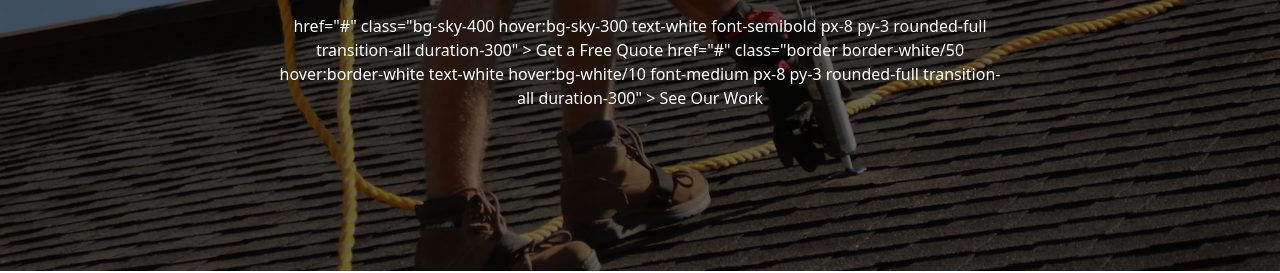
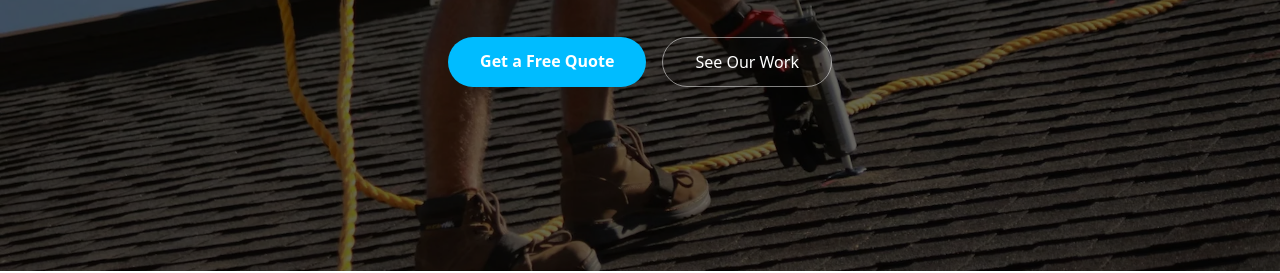
Before and after one commit to Mieszek123/RoofClean, a plain HTML site: page index.html in a window 1280 px wide. Shown: the part 529-802 px from the top of the page. Drawn offline with Linux system fonts and the light colour scheme; files whose address does not match are found by name.

Commit message:
fix button

```diff
--- a/index.html
+++ b/index.html
@@ -180,12 +180,14 @@
         </p>
         <div class="hero-fade d4 flex flex-col sm:flex-row gap-4 justify-center mt-10">
 
+          <a
             href="#"
             class="bg-sky-400 hover:bg-sky-300 text-white font-semibold px-8 py-3 rounded-full transition-all duration-300"
           >
             Get a Free Quote
           </a>
 
+          <a
             href="#"
             class="border border-white/50 hover:border-white text-white hover:bg-white/10 font-medium px-8 py-3 rounded-full transition-all duration-300"
           >
```
